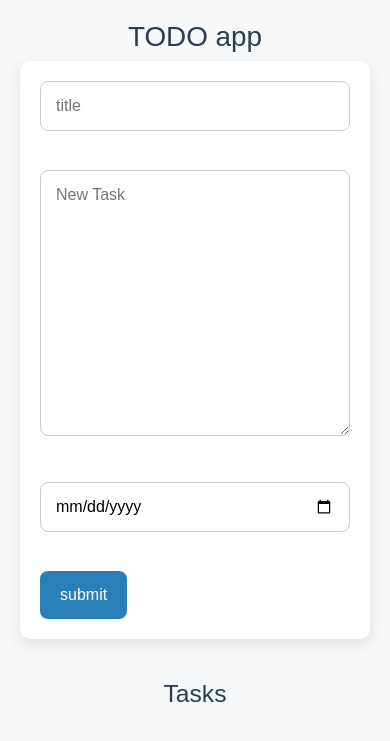
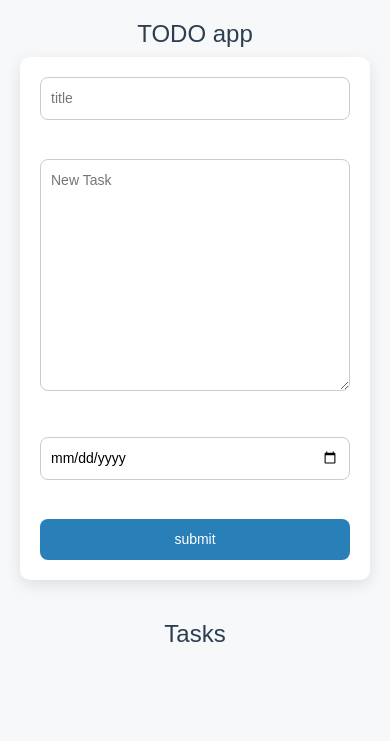
Before and after one commit to N0d1rb3k/todo_app, a Django app: page / in a window 390 px wide. Shown: the top 741 px of the page. Run offline with Django 5.2, Linux system fonts and the light colour scheme; data that the repository does not hold is empty.

Commit message:
phone version added

```diff
--- a/Todo/main/static/css/style.css
+++ b/Todo/main/static/css/style.css
@@ -85,3 +85,58 @@ button:hover {
     font-size: 14px;
     color: #888;
 }
+
+.main-layout {
+    display: flex;
+    gap: 30px;
+    justify-content: center;
+    align-items: flex-start;
+    flex-wrap: wrap;
+    padding: 20px;
+}
+
+/* Form and task list */
+form, .task_list {
+    flex: 1 1 400px;
+    max-width: 500px;
+}
+
+/* Responsive Typography */
+h1, h2 {
+    font-size: clamp(1.5rem, 4vw, 2.5rem);
+}
+
+/* Buttons responsive */
+button {
+    width: 100%;
+}
+
+/* Make textarea resize nicely */
+textarea {
+    resize: vertical;
+}
+
+/* Make tasks readable on mobile */
+.task {
+    word-wrap: break-word;
+}
+
+/* Optional: make input/textarea more compact on mobile */
+@media (max-width: 600px) {
+    input[type="text"],
+    textarea,
+    input[type="date"],
+    button {
+        font-size: 14px;
+        padding: 10px;
+    }
+
+    form, .task_list {
+        width: 100%;
+    }
+
+    .main-layout {
+        flex-direction: column;
+        align-items: center;
+    }
+}
```
Also changed, not shown: Todo/db.sqlite3.
